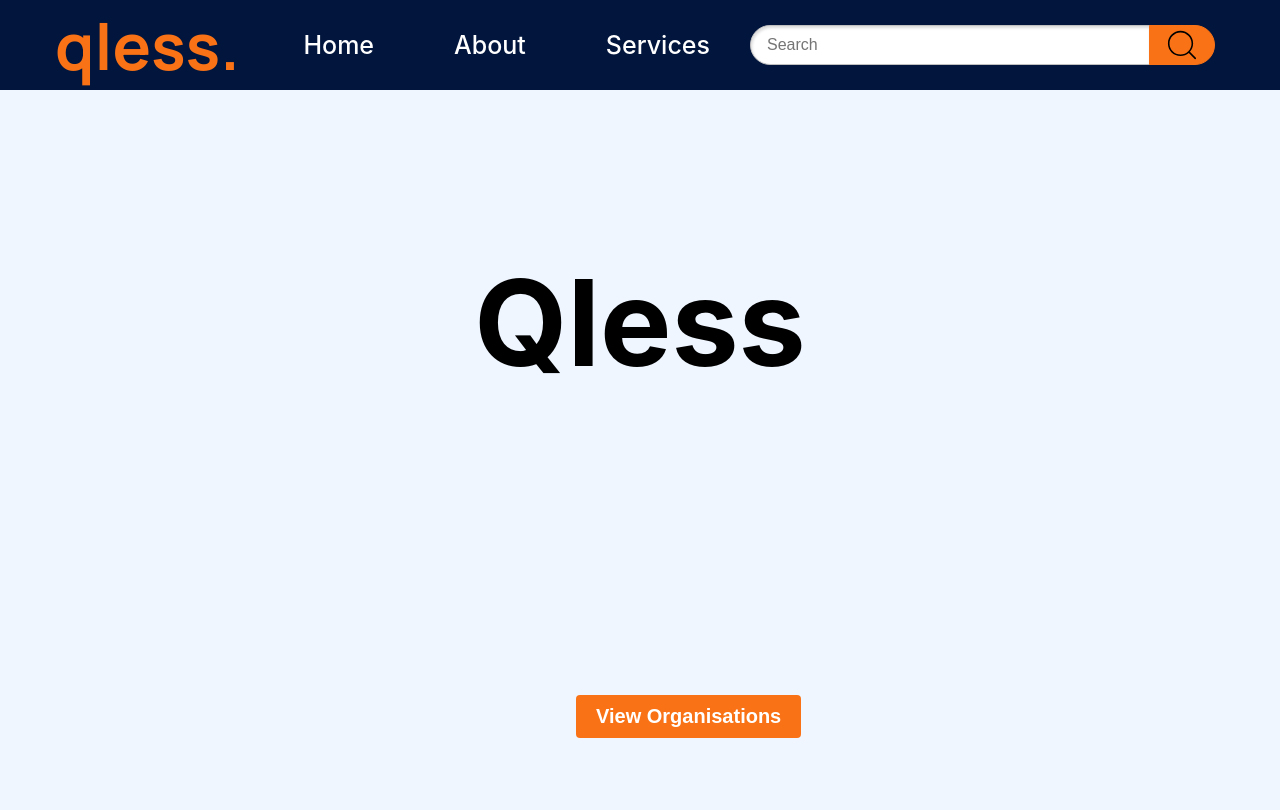
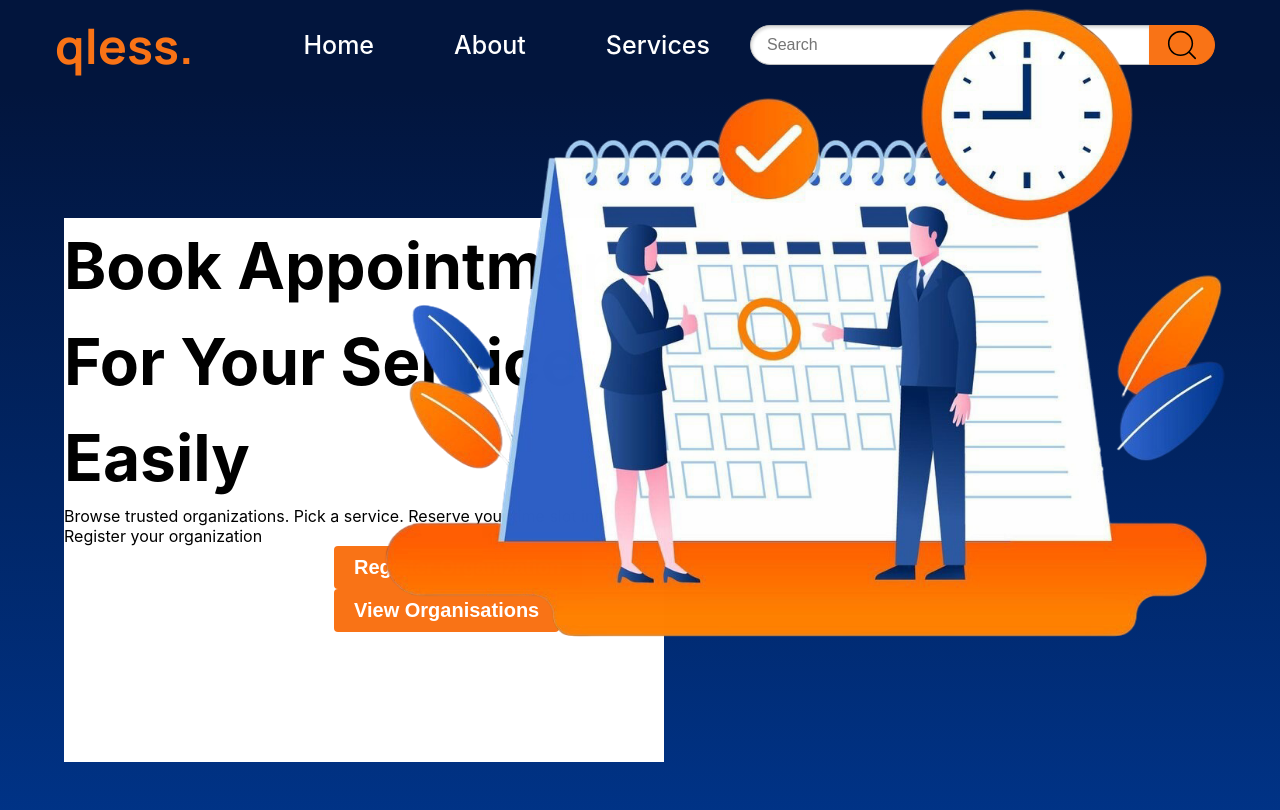
Before and after one commit to Iknite-Space/queueless, a React (Create React App) app in the folder app/: page / in a window 1280 px wide. Shown: the top 810 px of the page. Built offline with nearby package versions, Linux system fonts and the light colour scheme.

Commit message:
added hero image and created structure for landing page

```diff
--- a/app/src/pages/landingPage/ComingSoonPage.css
+++ b/app/src/pages/landingPage/ComingSoonPage.css
@@ -1,16 +1,3 @@
-.coming-soon-container {
-  display: flex;
-  flex-direction: column;
-  align-items: center; /* Center horizontally */
-  justify-content: center; /* Center vertically */
- margin-top: 10rem; /* Full viewport height */
-  text-align: center;
-}
-
-.project-title {
-  font-size: 120px;
-  margin-bottom: 300px;
-}
 
 .navigation-button {
   padding: 10px 20px;
@@ -27,3 +14,32 @@
   -ms-border-radius: 4px;
   -o-border-radius: 4px;
 }
+
+main{
+  padding: 10% 5%;
+  background: linear-gradient(#02153D, #00368E);
+  height: 100vh;
+  display: flex;
+}
+
+.hero-image{
+  width: 850px;
+  position: fixed;
+  right: 50px;
+  bottom: 150px;
+}
+.hero-image img {
+  width: 100%;
+}
+
+.preview-text{
+  background-color: #fff;
+  width: 600px;
+  display: flex;
+  flex-direction: column;
+}
+.head-text{
+  font-size: 4rem;
+  line-height: 1.5em;
+  font-weight: bolder;
+}
--- a/app/src/pages/landingPage/ComingSoonPage.jsx
+++ b/app/src/pages/landingPage/ComingSoonPage.jsx
@@ -6,8 +6,6 @@
 // import Footer from "../../components/footer/Footer";
 
 import Header from "../../components/header/Header";
-
-
 
 export function ComingSoonPage() {
   const navigate = useNavigate();
@@ -18,14 +16,29 @@
 
   return (
     <>
-      <Header />
-      <header className="coming-soon-container">
-        <h1 className="project-title">Qless</h1>
-      </header>
+      <nav>
+        <Header />
+      </nav>
+      <main>
+        <div className="preview-text">
+          <p className="head-text">Book Appointment For Your Service Easily</p>
+          <p className="description">
+            Browse trusted organizations. Pick a service. Reserve your time slot
+            instantly. Register your organization
+          </p>
+          <div className="button-container">
 
-      <button className="navigation-button" onClick={handleClick}>
-        View Organisations
-      </button>
+            <button className="navigation-button">Register Organization</button>
+            <button className="navigation-button" onClick={handleClick}>
+              View Organisations
+            </button>
+          </div>
+        </div>
+        <div className="hero-image">
+          <img src="/assets/images/hero-image.svg" alt="hero caption" />
+        </div>
+      </main>
+
       {/* <Footer /> */}
     </>
   );
```
Also changed, not shown: app/public/assets/images/hero-image.svg (added).
